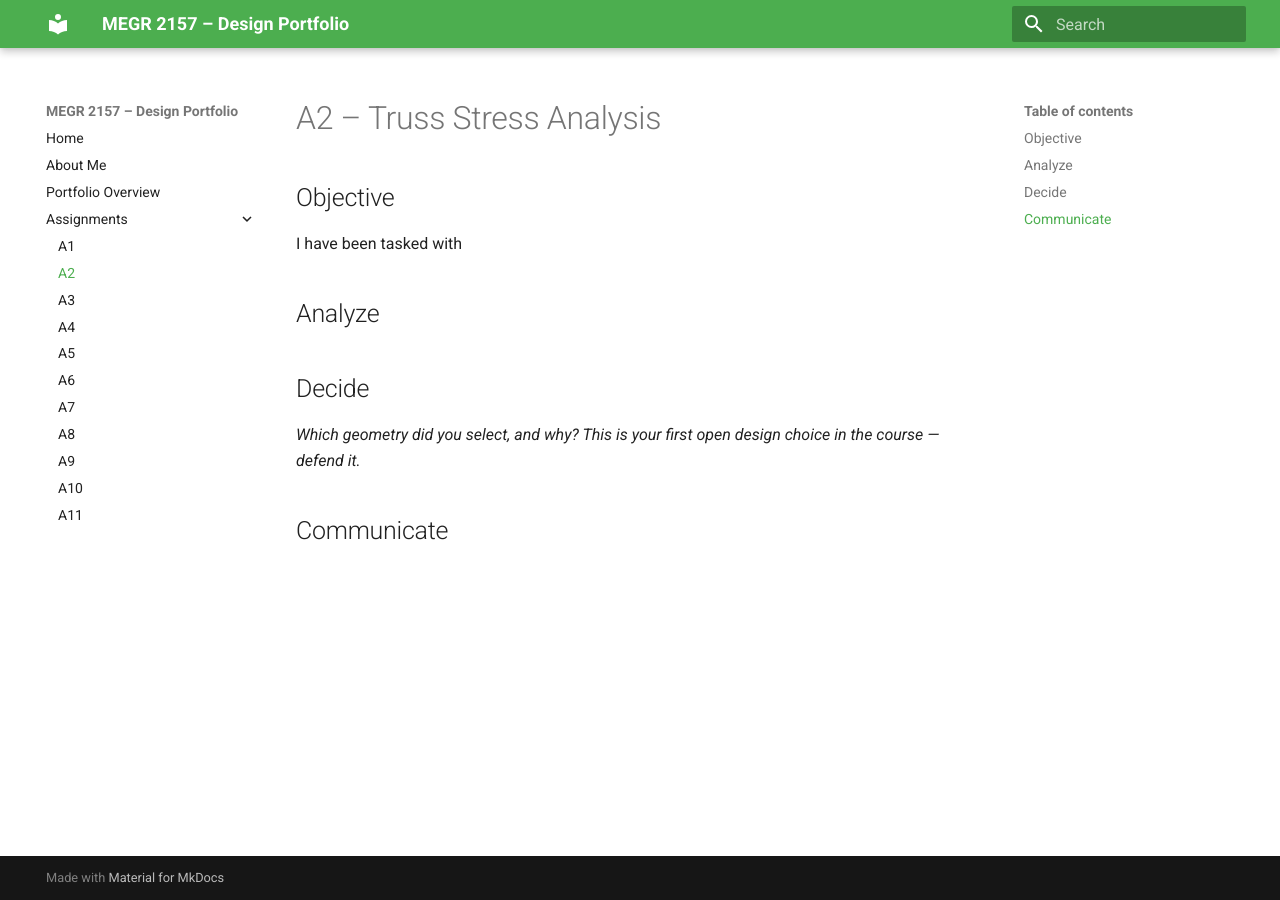
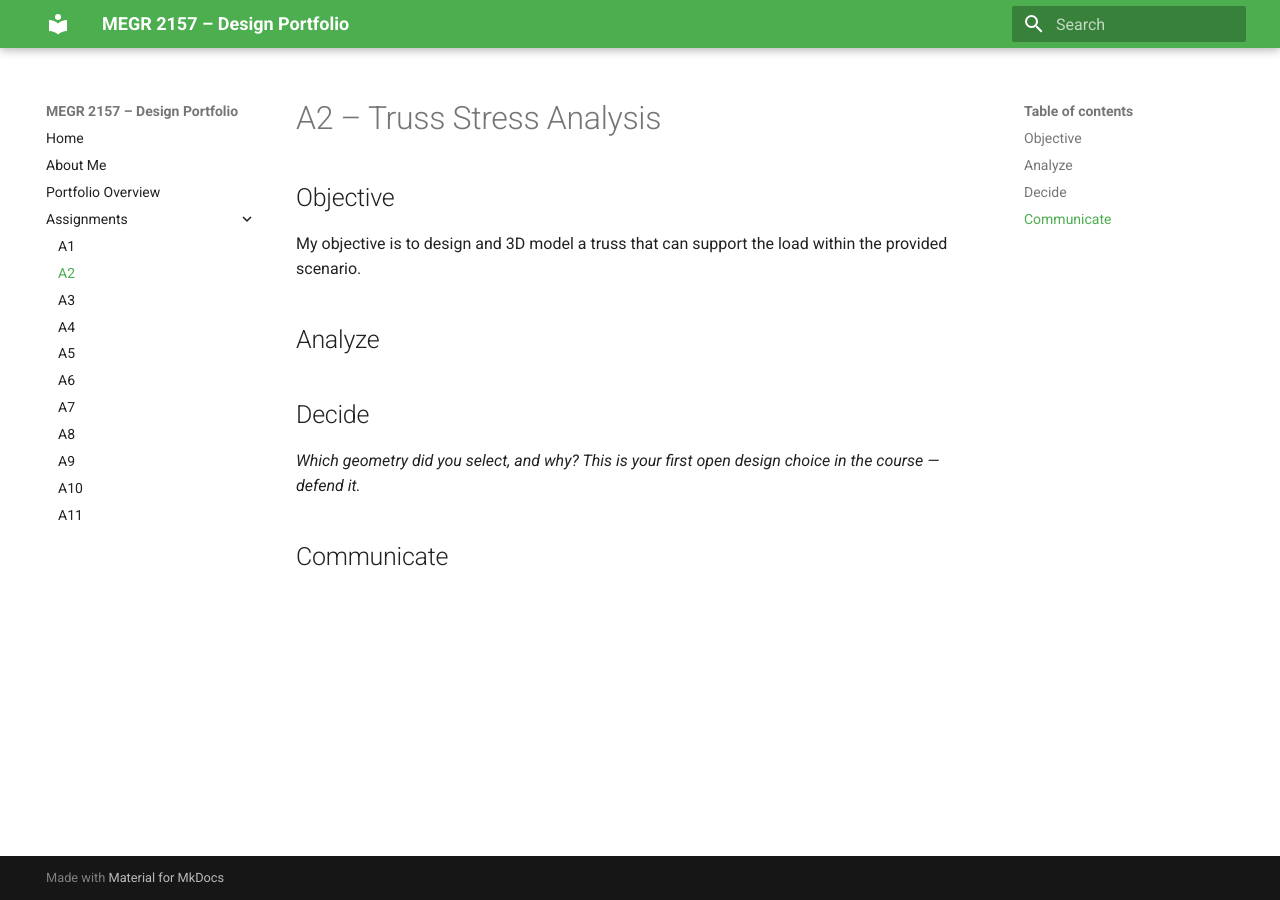
Before and after one commit to SanjayKashyap24/design-projects-portfolio, an MkDocs documentation site: the page built from docs/assignments/A02/index.md, in a window 1280 px wide. Built offline with MkDocs 1.6.1 and Material for MkDocs 9.7.7, drawn with Linux system fonts in a browser that asks for light colours.

Commit message:
objective start

```diff
--- a/docs/assignments/A02/index.md
+++ b/docs/assignments/A02/index.md
@@ -1,7 +1,7 @@
 # A2 – Truss Stress Analysis
 
 ## Objective
-I have been tasked with
+My objective is to design and 3D model a truss that can support the load within the provided scenario.
 
 ## Analyze
 
```
